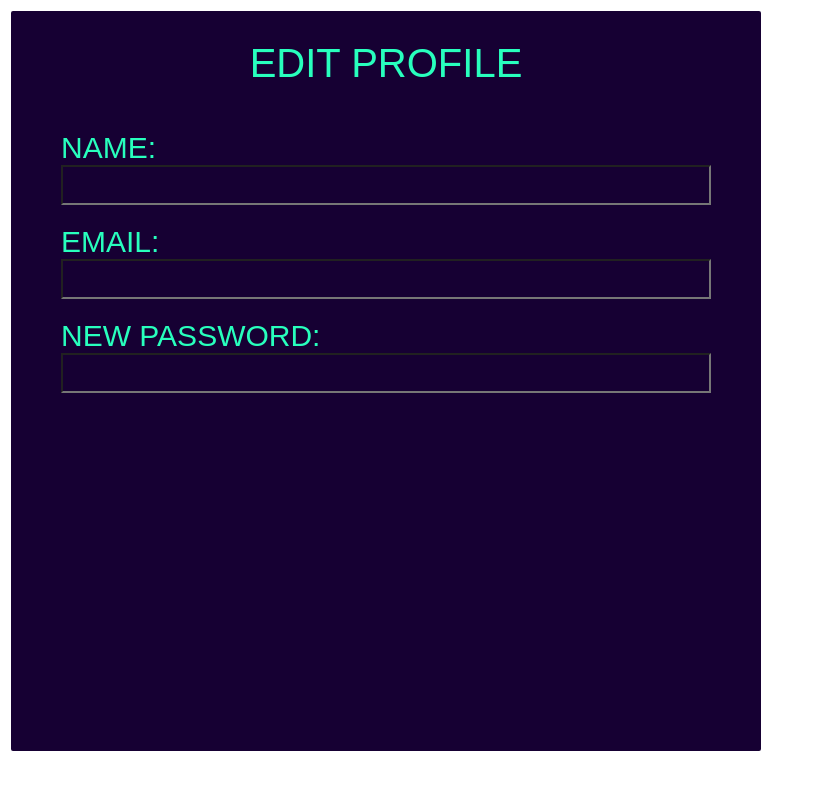
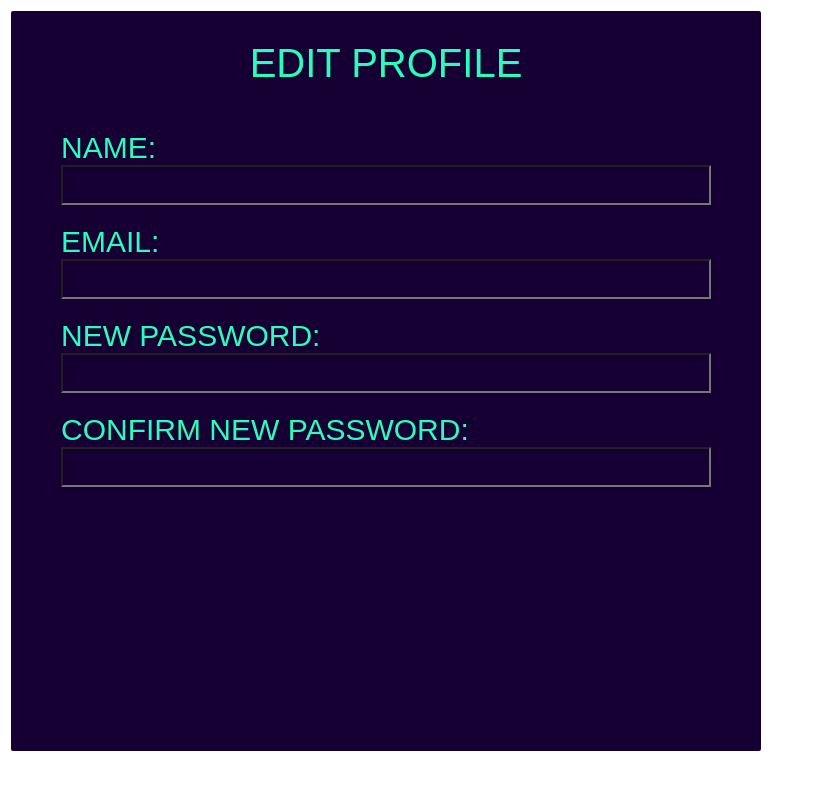
Before and after one commit to Villanueva-Flavio/TP_IDS_Pokebuild-Maker, a Flask app: page /modify_user_data/1 in a window 1280 px wide. Shown: the whole page, without its empty margins (0-813 px from the left). Run offline with Flask 2, Linux system fonts and the light colour scheme; data that the repository does not hold is empty; some web fonts are replaced.

Commit message:
Se agrega label e input confirm new password + css

```diff
--- a/app/templates/edit_profile.html
+++ b/app/templates/edit_profile.html
@@ -17,6 +17,8 @@
             <input type="email" id="email" name="email" class="edit_profile_input">
             <label for="password" class="label_edit_profile">NEW PASSWORD:</label>
             <input type="password" id="password" name="password" class="edit_profile_input">
+            <label for="confirm-password" class="label_edit_profile">CONFIRM NEW PASSWORD:</label>
+            <input type="password" id="confirm-password" name="confirm-password" class="edit_profile_input">
         </div>
     </form>
 
```
